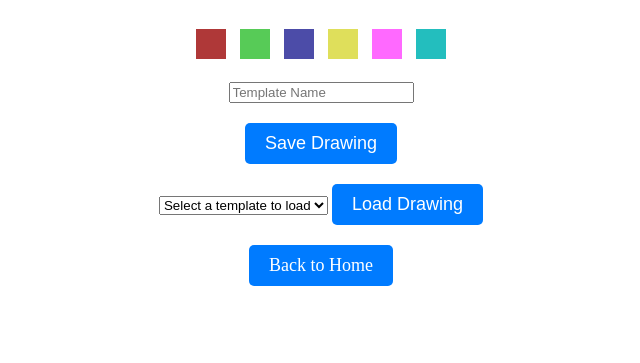
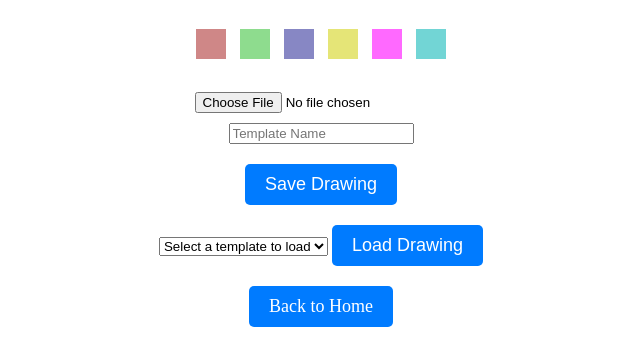
Before and after one commit to RedknanRonin/HomeUI, a Flask app: page /draw in a window 1280 px wide. Shown: the part 382-745 px from the top of the page, without its empty margins (319-959 px from the left). Run offline with Flask 3, Linux system fonts and the light colour scheme.

Commit message:
add option for backgroudn images in drawing

```diff
--- a/data/drawings.json
+++ b/data/drawings.json
@@ -1 +1 @@
-[{"name": "asd", "rectangles": [{"startX": 180, "startY": 40, "width": 140, "height": 180, "color": "#000000"}]}]
+[{"name": "asd", "rectangles": [{"startX": 180, "startY": 40, "width": 140, "height": 180, "color": "#000000"}]}, {"name": "kana", "rectangles": []}, {"name": "esim", "rectangles": [{"startX": 0, "startY": 40, "width": 140, "height": 160, "color": "rgba(175,56,56,0.6)"}, {"startX": 140, "startY": 40, "width": 120, "height": 160, "color": "rgba(87,203,87,0.67)"}, {"startX": 260, "startY": 40, "width": 60, "height": 160, "color": "rgba(87,203,87,0.67)"}, {"startX": 0, "startY": 200, "width": 120, "height": 80, "color": "rgba(255,0,255,0.59)"}, {"startX": 100, "startY": 260, "width": 40, "height": 0, "color": "rgba(255,0,255,0.59)"}, {"startX": 120, "startY": 200, "width": 200, "height": 80, "color": "rgba(76,76,168,0.67)"}, {"startX": 380, "startY": 160, "width": 20, "height": 20, "color": "rgba(35,190,190,0.64)"}, {"startX": 320, "startY": 160, "width": 80, "height": 120, "color": "rgba(35,190,190,0.64)"}, {"startX": 320, "startY": 140, "width": 80, "height": -100, "color": "rgba(215,215,46,0.65)"}, {"startX": 320, "startY": 140, "width": 80, "height": 20, "color": "rgba(215,215,46,0.65)"}]}]
--- a/data/settings.json
+++ b/data/settings.json
@@ -1 +1 @@
-{"selected_templates": ["kaa", ""]}
+{"selected_templates": ["esim", "esim"]}
--- a/static/js/script.js
+++ b/static/js/script.js
@@ -25,6 +25,10 @@
 
     // Draw all rectangles
     function drawRectangles() {
+        context.clearRect(0,0,canvas.width,canvas.height)
+        if (image.src) {
+            context.drawImage(image, 0, 0, canvas.width, canvas.height); }
+        drawGrid(context, canvas.width, canvas.height)
         rectangles.forEach(rect => {
             context.fillStyle = rect.color;
             context.fillRect(rect.startX, rect.startY, rect.width, rect.height);
@@ -137,6 +141,21 @@
             });
     }
 
+    let image = new Image();
+    imageInput.addEventListener('change', function(event) {
+        const file = event.target.files[0];
+        if (file) {
+            const reader = new FileReader();
+            reader.onload = function(e) {
+                image.onload = function() {
+                    drawRectangles();
+                };
+                image.src = e.target.result;
+            };
+            reader.readAsDataURL(file);
+        }
+    });
+
     draw();
     loadTemplates();
 };
--- a/templates/draw.html
+++ b/templates/draw.html
@@ -24,6 +24,9 @@
             margin-top: 20px;
             display: inline-block;
         }
+        #imageInput{
+            padding: 10px 10px;
+        }
         .btn:hover {
             background-color: #0056b3;
         }
@@ -44,13 +47,15 @@
     <h1 class="mt-5">Draw House Outline</h1>
     <canvas id="gridCanvas" width="400" height="300"></canvas>
     <div class="color-picker">
-        <button class="color-btn" style="background-color: #af3838;" data-color="#ff0000"></button>
-        <button class="color-btn" style="background-color: #57cb57;" data-color="#00ff00"></button>
-        <button class="color-btn" style="background-color: #4c4ca8;" data-color="#0000ff"></button>
-        <button class="color-btn" style="background-color: rgba(215,215,46,0.78);" data-color="#ffff00"></button>
-        <button class="color-btn" style="background-color: rgba(255,0,255,0.59);" data-color="#ff00ff"></button>
-        <button class="color-btn" style="background-color: #23bebe;" data-color="#00ffff"></button>
+        <button class="color-btn" style="background-color: rgba(175,56,56,0.6);" data-color="rgba(175,56,56,0.6)"></button>
+        <button class="color-btn" style="background-color: rgba(87,203,87,0.67);" data-color="rgba(87,203,87,0.67)"></button>
+        <button class="color-btn" style="background-color: rgba(76,76,168,0.67);" data-color="rgba(76,76,168,0.67)"></button>
+        <button class="color-btn" style="background-color: rgba(215,215,46,0.65);" data-color="rgba(215,215,46,0.65)"></button>
+        <button class="color-btn" style="background-color: rgba(255,0,255,0.59);" data-color="rgba(255,0,255,0.59)"></button>
+        <button class="color-btn" style="background-color: rgba(35,190,190,0.64);" data-color="rgba(35,190,190,0.64)"></button>
     </div>
+    <br>
+    <input type="file" id="imageInput" accept="image/*">
     <br>
     <input type="text" id="templateName" placeholder="Template Name">
     <br>
--- a/templates/index.html
+++ b/templates/index.html
@@ -60,6 +60,7 @@
             <canvas id="gridCanvas2" width="400" height="300"></canvas>
         </div>
     </div>
+    <iframe width="360" height="250" style="border-radius: 10px;" src="https://tampere.digitransit.fi/haku?&lang=fi&address1=Metsolankuja 3, Tampere&lon1=23.752575&lat1=61.465169&address2=Tampereen rautatieasema, Tampere&lon2=23.772794&lat2=61.498612" title="Digitransit UI embedded search" scrolling="no"></iframe>
 </div>
 <script>
     window.onload = function() {
```
